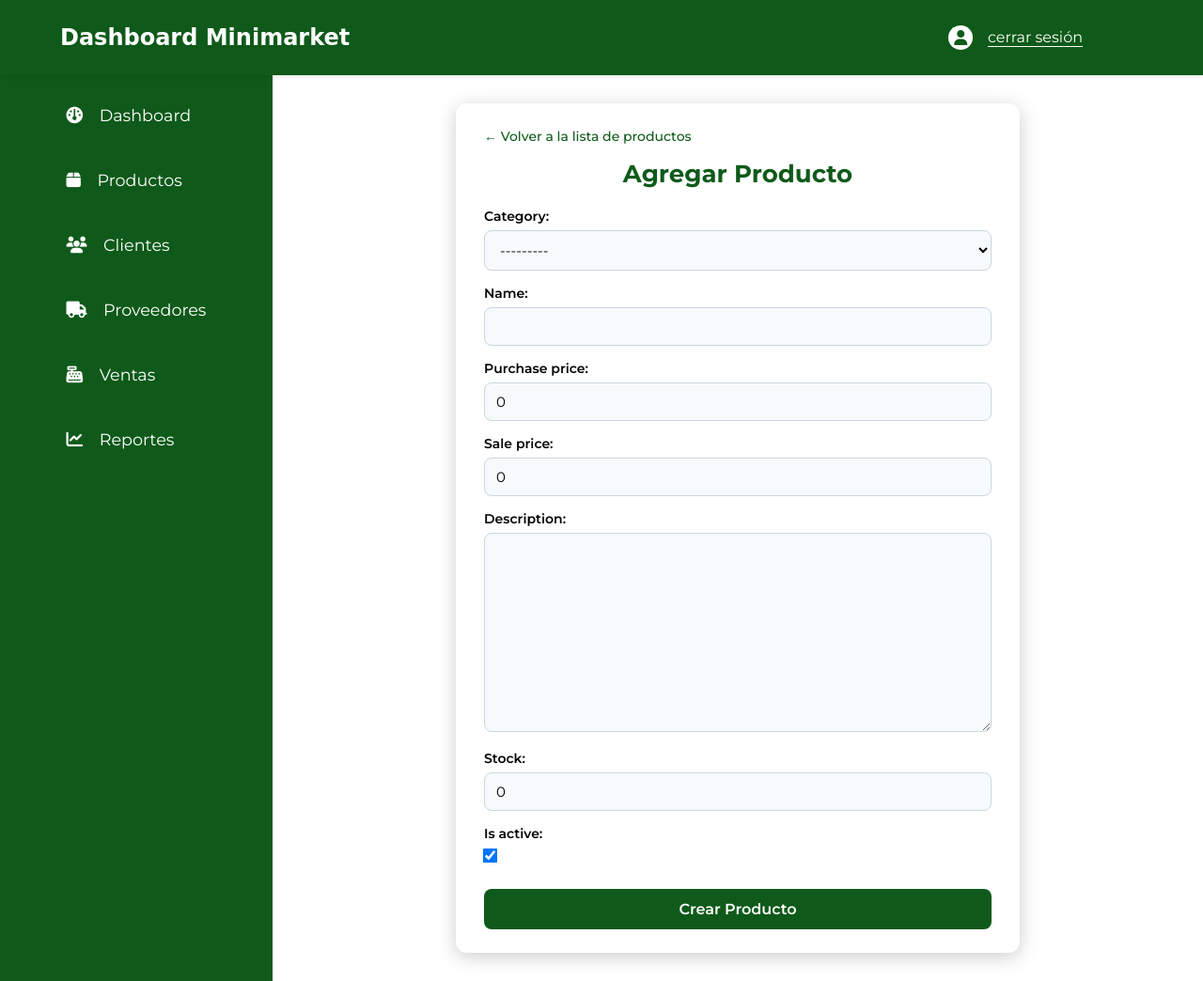
After one commit to AndresDev-20/Minimarket_FullStack_Django, a Django app: page /products/create/ in a window 1280 px wide. The commit adds this page. Shown: the whole page at 94% size. Run offline with Django 5.2, Linux system fonts and the light colour scheme; data that the repository does not hold is empty.

Commit message:
First commit

```diff
--- /dev/null
+++ b/products/forms.py
@@ -0,0 +1,12 @@
+from django import forms
+from .models import Product, Category
+
+class ProductForm(forms.ModelForm):
+    class Meta:
+        model = Product
+        fields = ("category", "name", "purchase_price", "sale_price", "description", "stock", "is_active")
+
+class CategoryForm(forms.ModelForm):
+    class Meta:
+        model = Category
+        fields = ("name",)
--- a/products/urls.py
+++ b/products/urls.py
@@ -4,5 +4,10 @@ from . import views
 
 
 urlpatterns = [
+    # Productos
     path('', views.product_list, name='products'),
+    path('create/', views.product_create, name='product_create'),
+    # Categorias
+    path('categories/', views.category_list, name='category'),
+    path('categories/create/', views.category_create, name='category_create')
 ]
--- a/products/views.py
+++ b/products/views.py
@@ -1,7 +1,35 @@
 from django.shortcuts import render
-from .models import Product
+from .models import Category, Product
+from .forms import ProductForm, CategoryForm
 
 # Create your views here.
+# Products
 def product_list(request):
     list_products = Product.objects.all()
     return render(request, 'dashboard/products.html', {'list_products': list_products})
+
+def product_create(request):
+    form = ProductForm()
+    if request.method == 'POST':
+        form = ProductForm(request.POST)
+        if form.is_valid():
+            form.save()
+            return render(request, 'dashboard/products.html', {'list_products': Product.objects.all()})
+    return render(request, 'dashboard/gestion/product_create.html', {'form': form})
+
+
+
+
+# Categories
+def category_list(request):
+    list_categories = Category.objects.all()
+    return render(request, 'dashboard/categories.html', {'list_categories': list_categories})
+
+def category_create(request):
+    form = CategoryForm()
+    if request.method == 'POST':
+        form = CategoryForm(request.POST)
+        if form.is_valid():
+            form.save()
+            return render(request, 'dashboard/categories.html', {'list_categories': Category.objects.all()})
+    return render(request, 'dashboard/gestion/category_create.html', {'form': form})
--- a/static/css/style.css
+++ b/static/css/style.css
@@ -1,5 +1,5 @@
 :root {
-  --primary-color: #176a7e;
+  --primary-color: #0f5a1a;
   --primary-hover-color: teal;
   --border-radius: 5em;
   --border-color: #ccc;
@@ -110,8 +110,6 @@ input:focus {
   outline: none; /* evita que aparezca al escribir */
 }
 
-
-
 .container2 {
   padding: 2em;
   display: flex;
@@ -146,9 +144,6 @@ input:focus {
 .login__button:hover {
   background-color: teal;
 }
-
-
-
 
 /* estilos del header */
 .header {
@@ -195,7 +190,7 @@ input:focus {
   color: var(--primary-color);
   border: none;
   border-radius: 50%;
-    padding: .4em;
+  padding: 0.4em;
   font-size: 1rem;
   cursor: pointer;
   width: 1.6em;
@@ -213,8 +208,6 @@ input:focus {
   border-bottom: 1px solid var(--text-color);
 }
 
-
-
 /* estilo de la dashboard */
 
 .dashboard {
@@ -225,8 +218,6 @@ input:focus {
   width: 100%;
   margin-top: 5em;
 }
-
-
 
 /* estilos del menu */
 .dashboard__box-menu {
@@ -246,6 +237,7 @@ input:focus {
   flex-direction: column;
   gap: 3em;
   height: 100%;
+  position: fixed;
 }
 .dashboard__box-menu > ul > li > a {
   color: var(--text-color);
@@ -255,7 +247,6 @@ input:focus {
   align-items: center;
   gap: 1em;
 }
-
 
 /* estilos de la tabla de productos */
 .Products {
@@ -322,8 +313,6 @@ td {
   padding: 0.7em;
 }
 
-
-
 /* Botones de acciones */
 .Buttons__actions {
   display: flex;
@@ -331,18 +320,18 @@ td {
   gap: 0.5em;
 }
 
-.Button__edit{
+.Button__edit {
   background-color: rgb(0, 98, 255);
-  padding: .3em;
+  padding: 0.3em;
   width: 100%;
   max-width: 90px;
   color: white;
   border-radius: 4px;
 }
 
-.Button__delete{
+.Button__delete {
   background-color: red;
-  padding: .3em;
+  padding: 0.3em;
   width: 100%;
   max-width: 90px;
   color: white;
@@ -393,6 +382,105 @@ td {
   background-color: #0056b3;
 }
 
+/* estilos de formularios */
+.product-form {
+  width: 100%;
+    max-width: 600px;
+    margin: 30px auto;
+    background: #ffffff;
+    padding: 25px 30px;
+    border-radius: 12px;
+    box-shadow: 0 4px 20px var(--border-color);
+}
+
+.product-form__back {
+    display: inline-block;
+    margin-bottom: 15px;
+    font-size: 14px;
+    color: var(--primary-color);
+    text-decoration: none;
+    font-weight: 500;
+}
+
+.product-form__back:hover {
+    text-decoration: underline;
+}
+
+.product-form__title {
+    font-size: 26px;
+    margin-bottom: 20px;
+    color: var(--primary-color);
+    text-align: center;
+}
+
+.product-form__form p {
+    margin-bottom: 15px;
+}
+
+.product-form__form label {
+    display: block;
+    font-size: 14px;
+    font-weight: 600;
+    margin-bottom: 6px;
+}
+
+.product-form__form input,
+.product-form__form textarea,
+.product-form__form select {
+    width: 100%;
+    max-width: 36em;
+    padding: 10px 12px;
+    border-radius: 8px;
+    border: 1px solid #cbd5e0;
+    background-color: #f7fafc;
+    font-size: 15px;
+    transition: all 0.3s ease;
+}
+
+.product-form__form input:focus,
+.product-form__form textarea:focus,
+.product-form__form select:focus {
+    border-color: #2c7a7b;
+    outline: none;
+    box-shadow: 0 0 6px rgba(44, 122, 123, 0.4);
+}
+
+/* Checkbox */
+.product-form__form input[type="checkbox"] {
+    margin-right: 8px;
+    transform: scale(1.2);
+    width: auto;
+}
+
+/* Botón */
+.product-form__btn {
+    display: inline-block;
+    width: 100%;
+    padding: 12px;
+    font-size: 16px;
+    font-weight: 600;
+    background: var(--primary-color);
+    color: white;
+    border: none;
+    border-radius: 8px;
+    cursor: pointer;
+    transition: 0.3s ease;
+    margin-top: 10px;
+}
+
+.product-form__btn:hover {
+    background: #285e61;
+}
+
+/* Responsivo */
+@media (max-width: 768px) {
+    .product-form {
+        margin: 15px;
+        padding: 20px;
+    }
+}
+
+
 @media (max-width: 1100px) {
   .Login {
     flex-direction: column;
--- /dev/null
+++ b/templates/dashboard/gestion/product_create.html
@@ -0,0 +1,15 @@
+{% extends 'dashboard/dashboard.html' %}
+
+{% block dashboard_content %}
+<div class="product-form">
+  <a href="{% url 'products' %}" class="product-form__back">← Volver a la lista de productos</a>
+
+  <h1 class="product-form__title">Agregar Producto</h1>
+
+  <form method="POST" class="product-form__form">
+    {% csrf_token %}
+    {{ form.as_p }}
+    <button type="submit" class="product-form__btn">Crear Producto</button>
+  </form>
+</div>
+{% endblock %}
--- a/templates/dashboard/products.html
+++ b/templates/dashboard/products.html
@@ -4,7 +4,8 @@
 <div class="Products">
 <div class="Products__header">
   <h1>Products</h1>
-  <button>Add Product</button>
+  <a href="{% url 'product_create' %}">Add Product</a>
+  <a href="{% url 'category' %}">Categorias</a>
 </div>
 
 <table>
```
Also changed, not shown: templates/dashboard/categories.html (added, +37 -0 lines), templates/dashboard/gestion/category_create.html (added, +10 -0 lines). Lines whose indentation alone changed are shown as unchanged.
